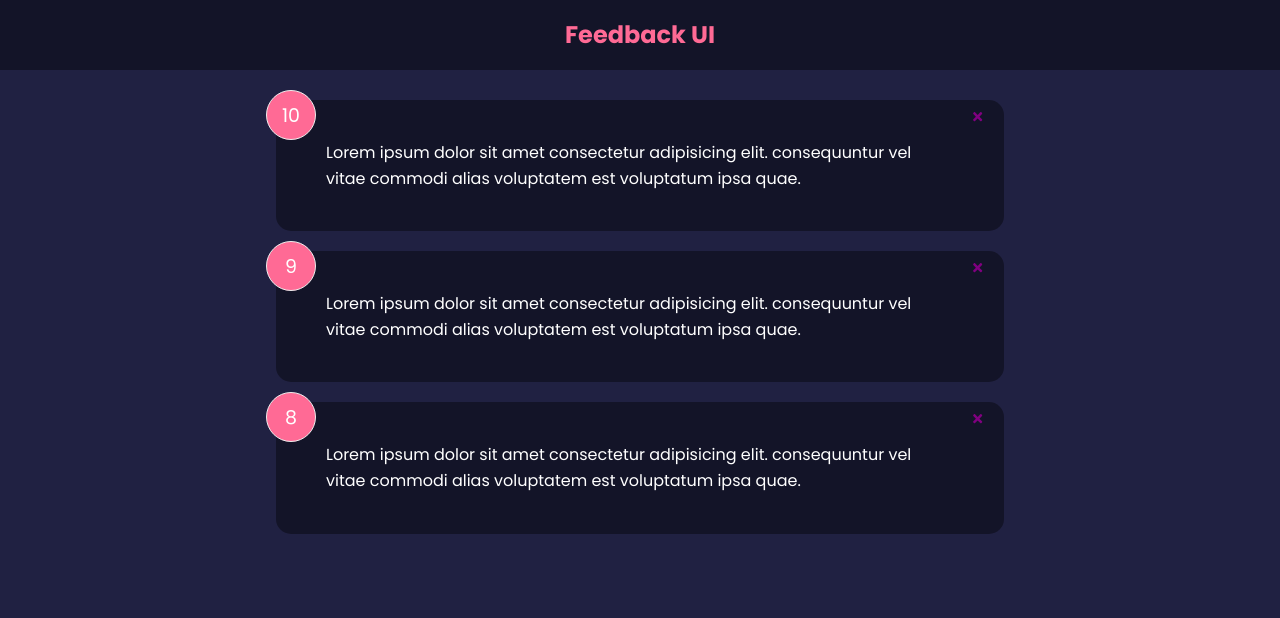
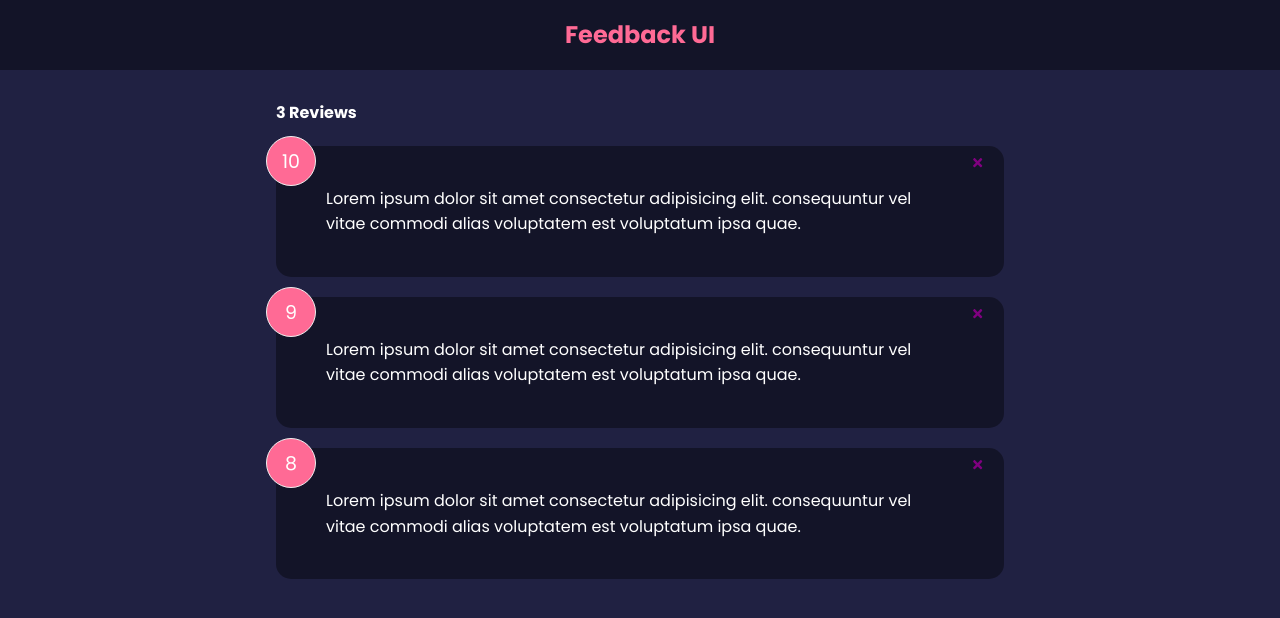
Before and after one commit to GalenCasstevens/Feedback-App, a React (Create React App) app: page / in a window 1280 px wide. Shown: the top 618 px of the page. Built offline with nearby package versions, Linux system fonts and the light colour scheme.

Commit message:
started adding a FeedbackStats component

```diff
--- a/src/App.js
+++ b/src/App.js
@@ -3,6 +3,7 @@
 import FeedbackList from './components/FeedbackList';
 import FeedbackItem from './components/FeedbackItem';
 import FeedbackData from './data/FeedbackData';
+import FeedbackStats from './components/FeedbackStats';
 
 function App() {
 	const [feedback, setFeedback] = useState(FeedbackData);
@@ -15,6 +16,7 @@
 		<>
 			<Header />
 			<div className="container">
+				<FeedbackStats feedback={feedback} />
 				<FeedbackList feedback={feedback} handleDelete={deleteFeedback} />
 			</div>
 		</>
--- /dev/null
+++ b/src/components/FeedbackStats.jsx
@@ -0,0 +1,9 @@
+function FeedbackStats({ feedback }) {
+	return (
+		<div className="feedback-stats">
+			<h4>{feedback.length} Reviews</h4>
+		</div>
+	);
+}
+
+export default FeedbackStats;
```
